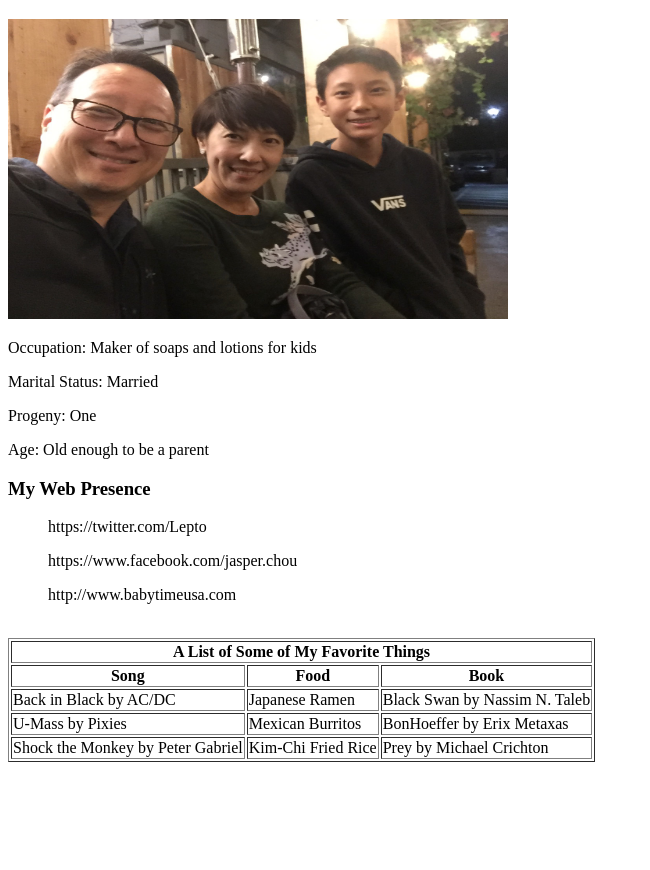
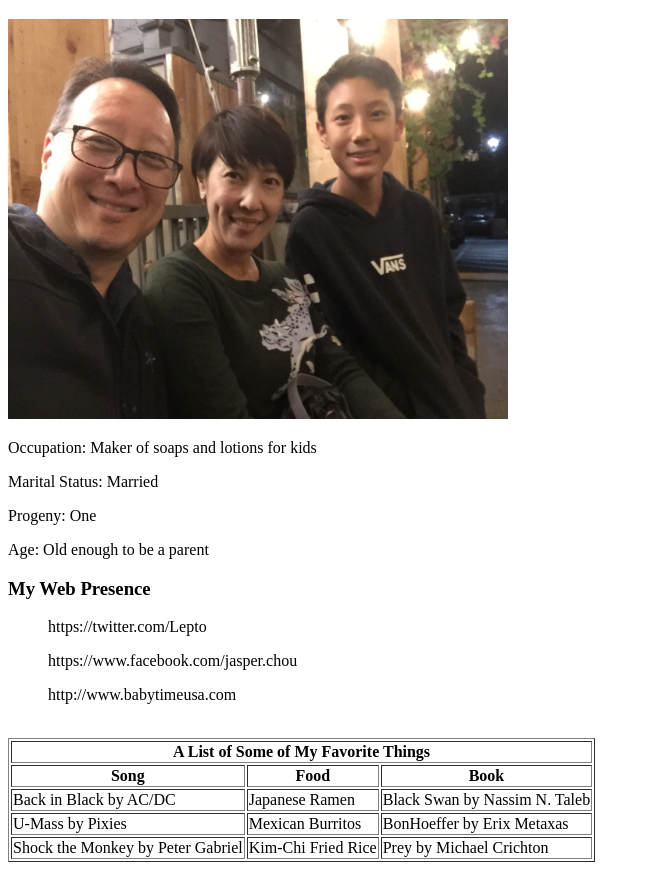
Before and after one commit to Lepto/Lepto, a plain HTML site: page index.html in a window 1280 px wide. Shown: the part 61-931 px from the top of the page, without its empty margins (0-650 px from the left). Before the commit the page ends 831 px from the top, so only its background shows below. Drawn offline with Linux system fonts and the light colour scheme.

Commit message:
Adjusted image size

```diff
--- a/index.html
+++ b/index.html
@@ -8,7 +8,7 @@
 <body>
 <h1>Jasper's Biography</h1>
 <img src = "IMG_3048.jpeg" alt = "My family"
-  width = "500" height = "300" />
+  width = "500" height = "400" />
 <br>
 <p>Occupation: Maker of soaps and lotions for kids
   </p>Marital Status: Married</p>
```
